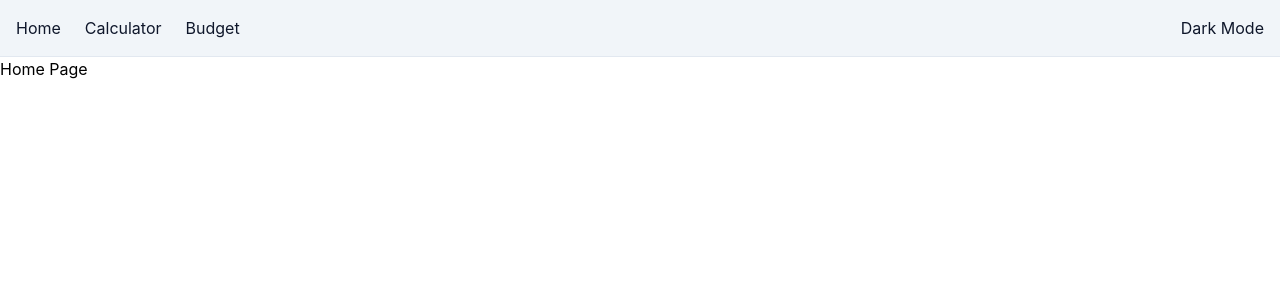
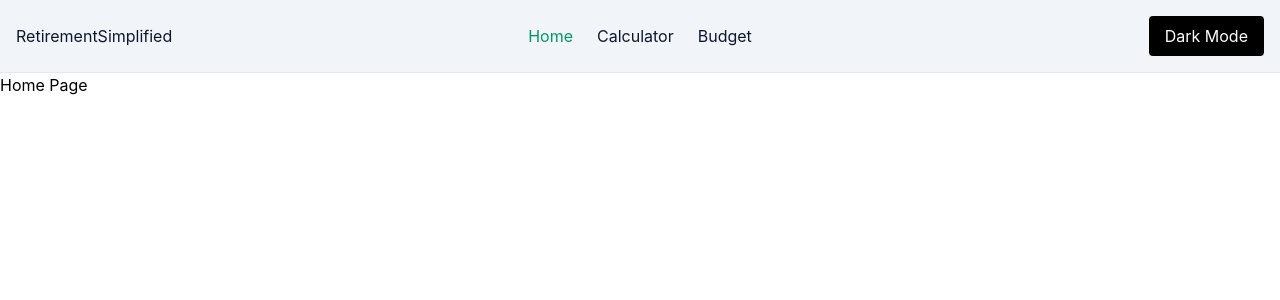
Before and after one commit to cramoscervantes/retirement-website, a React (Vite) app: page / in a window 1280 px wide. Shown: the top 300 px of the page. Built offline with nearby package versions, Linux system fonts and the light colour scheme.

Commit message:
Complete Navbar styling with three section layout
- Three section flex layout with site name, links, and toggle button
- Active link highlighting using navLinkClass function
- Hover states on nav links
- Tailwind v4 dark mode config added to index.css

```diff
--- a/src/components/Navbar.jsx
+++ b/src/components/Navbar.jsx
@@ -25,13 +25,27 @@ function Navbar() {
         }
     }
 
+    function navLinkClass(isActive) {
+        if ( isActive === true ) {
+            return "text-emerald-600"
+        } else {
+            return "text-slate-900 dark:text-white hover:text-emerald-600"
+        }
+    }
+
     return (
-        <nav className="w-full bg-slate-100 dark:bg-slate-900 flex p-4 border-b border-slate-200 dark:border-slate-700 text-slate-900 dark:text-white gap-6">
-            <NavLink to="/">Home</NavLink>
-            <NavLink to="/calculator">Calculator</NavLink>
-            <NavLink to="/budget">Budget</NavLink>
-
-            <button onClick={toggleDarkMode} className="ml-auto">{isDark ? "Light Mode" : "Dark Mode"}</button>
+        <nav className="w-full bg-slate-100 dark:bg-slate-900 flex p-4 border-b border-slate-200 dark:border-slate-700 text-slate-900 dark:text-white items-center">
+            <div className="flex-1">
+            <p>RetirementSimplified</p>
+            </div>
+            <div className="flex flex-1 justify-center gap-6">
+            <NavLink className={({ isActive }) => navLinkClass(isActive) } to="/">Home</NavLink>
+            <NavLink className={({ isActive }) => navLinkClass(isActive) } to="/calculator">Calculator</NavLink>
+            <NavLink className={({ isActive }) => navLinkClass(isActive) } to="/budget">Budget</NavLink>
+            </div>
+            <div className="flex flex-1 justify-end">
+            <button onClick={toggleDarkMode} className="px-4 py-2 bg-black rounded-sm hover:bg-emerald-700 text-white">{isDark ? "Light Mode" : "Dark Mode"}</button>
+            </div>
         </nav>
     )
 }
```
